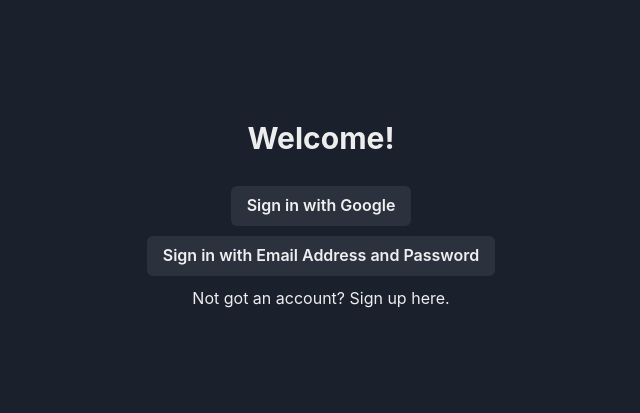
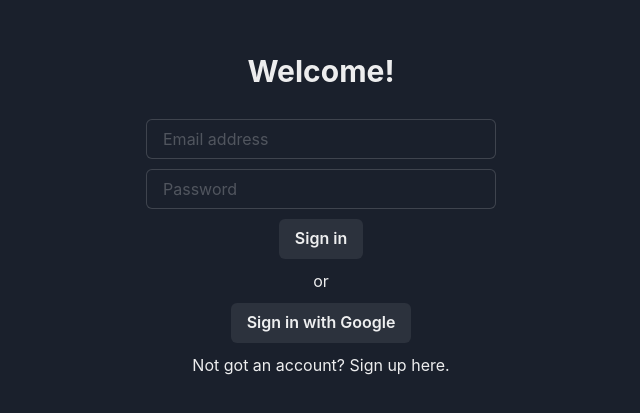
Before and after one commit to ughffs/whatcanweplay, a React (Create React App) app: page /login in a window 1280 px wide. Shown: the part 185-598 px from the top of the page, without its empty margins (319-959 px from the left). Built offline with nearby package versions, Linux system fonts and the light colour scheme.

Commit message:
Added email and password auth

```diff
--- a/src/hooks/useAuth.ts
+++ b/src/hooks/useAuth.ts
@@ -1,10 +1,11 @@
-import { browserSessionPersistence, createUserWithEmailAndPassword, EmailAuthProvider, getAuth, GoogleAuthProvider, setPersistence, signInWithPopup, signOut, User } from "firebase/auth";
+import { browserSessionPersistence, createUserWithEmailAndPassword, EmailAuthProvider, getAuth, GoogleAuthProvider, setPersistence, signInWithEmailAndPassword, signInWithPopup, signOut, User } from "firebase/auth";
 import { useEffect, useState } from "react";
 
 export type Auth = {
     authorised: boolean;
     accessToken: string | null;
     signInWithGoogle: () => void;
+    signInWithEmail: (email: string, password: string) => void;
     signUserOut: () => void;
     createUserAccount: (email: string, password: string) => void;
 }
@@ -12,7 +13,8 @@
 export const useAuth = (): Auth => {
     const [authorised, setAuthorised] = useState<boolean>(localStorage.getItem('accessToken') ? true : false);
     const [accessToken, setAccessToken] = useState<string | null>(localStorage.getItem('accessToken'));
-    const provider = new GoogleAuthProvider();
+    const googleAuthProvider = new GoogleAuthProvider();
+    const emailAuthProvider = new EmailAuthProvider();
     const auth = getAuth();
 
     setPersistence(auth, browserSessionPersistence);
@@ -31,7 +33,7 @@
 
     // Auth (this definitely needs to be pulled out)
     const signInWithGoogle = () => {
-        signInWithPopup(auth, provider)
+        signInWithPopup(auth, googleAuthProvider)
             .then((result) => {
                 // This gives you a Google Access Token.
                 // You can use it to access the Google Api.
@@ -55,12 +57,36 @@
             })
     };
 
+    const signInWithEmail = (email: string, password: string) => {
+        console.log(`${email} - ${password}`);
+        signInWithEmailAndPassword(auth, email, password)
+            .then((result) => {
+                const user = result.user;
+                if (user) {
+                    user.getIdToken().then((token) => {
+                        setUserAuthorisedState(token);
+                    });
+                }
+            }).catch((error) => {
+                console.log(error);
+                // Handle errors here
+                const errorCode = error.code;
+                const errorMessage = error.message;
+
+                // The email of the users account used
+                const email = error.customData.Email;
+            })
+        }
+
     const signUserOut = () => {
         signOut(auth).then(() => {
             resetUserAuthorisedState();
+            return true;
         }).catch((error) => {
             alert(error);
         });
+
+        return false;
     };
 
     const createUserAccount = (email: string, password: string) => {
@@ -72,6 +98,8 @@
                         setUserAuthorisedState(token);
                     })
                 }
+            }).catch((error) => {
+                return error;
             });
     }
 
@@ -91,6 +119,7 @@
         authorised,
         accessToken,
         signInWithGoogle,
+        signInWithEmail,
         signUserOut,
         createUserAccount
     }
--- a/src/pages/login.tsx
+++ b/src/pages/login.tsx
@@ -1,10 +1,30 @@
-import { Button, Flex, Heading, Text } from "@chakra-ui/react";
-import { useContext } from "react";
+import { Alert, AlertIcon, Button, Flex, Heading, Input, Text } from "@chakra-ui/react";
+import { error } from "console";
+import { useContext, useState } from "react";
 import { Link } from "react-router-dom";
 import { AuthContext } from "../contexts/auth/authContext";
 
 const LoginPage = () => {
     const auth = useContext(AuthContext);
+    const [emailAddress, setEmailAddress] = useState<string>('');
+    const [password, setPassword] = useState<string>('');
+    const [error, setError] = useState<string>('');
+
+    const handleEmailAddressChangeEvent = (event: React.ChangeEvent<HTMLInputElement>) => {
+        setEmailAddress(event.target.value);
+    }
+
+    const handlePasswordChangeEvent = (event: React.ChangeEvent<HTMLInputElement>) => {
+        setPassword(event.target.value);
+    }
+
+    const handleLoginWithEmailAndPassword = () => {
+        auth?.signInWithEmail(emailAddress, password);
+    }
+
+    const handleLoginWithGoogle = () => {
+        auth?.signInWithGoogle();
+    }
 
     return (
         <Flex
@@ -19,8 +39,28 @@
             <Heading size='lg' marginBottom='20px'>
                 Welcome!
             </Heading>
-            <Button onClick={auth?.signInWithGoogle}>Sign in with Google</Button>
-            <Button>Sign in with Email Address and Password</Button>
+            <Flex
+                bg='gray.800'
+                color='shared.textColour'
+                justifyContent='center'
+                alignItems='center'
+                flexDirection='column'
+                gap='10px'
+                width='350px'
+            >
+                {
+                    error !== '' &&
+                    <Alert status='warning' color='gray.800' borderRadius='sm'>
+                        <AlertIcon />
+                        { error }
+                    </Alert>
+                }
+                <Input onChange={handleEmailAddressChangeEvent} placeholder='Email address' />
+                <Input onChange={handlePasswordChangeEvent} placeholder='Password' type='password' />
+            </Flex>
+            <Button onClick={handleLoginWithEmailAndPassword}>Sign in</Button>
+            <Text>or</Text>
+            <Button onClick={handleLoginWithGoogle}>Sign in with Google</Button>
             <Text>Not got an account? <Link to='/signup'>Sign up here.</Link></Text>
         </Flex>
     );
```
Lines whose indentation alone changed are shown as unchanged.
